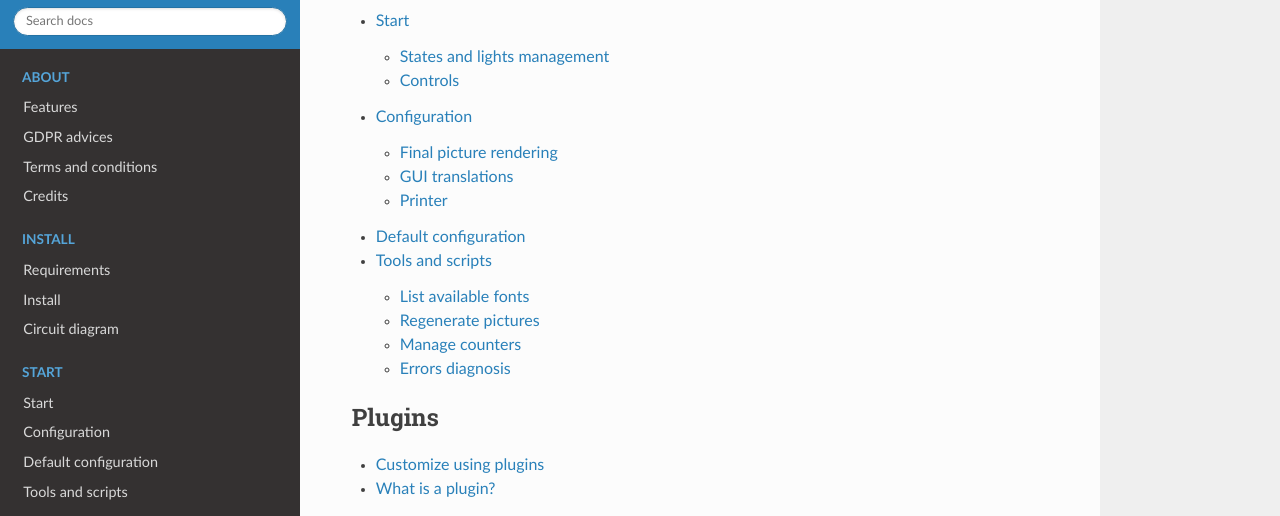
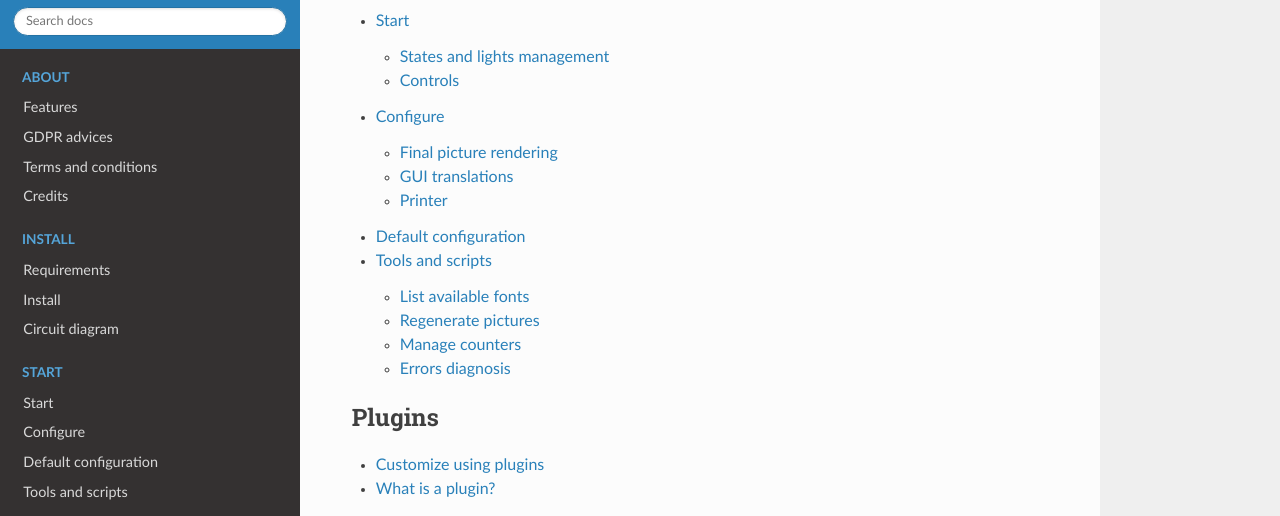
Before and after one commit to pibooth/pibooth, a Sphinx documentation site: the page built from docs/index.rst, in a window 1280 px wide and 900 px high, scrolled down 1485 px. Shown: the part 151-667 px from the top of the window. Built offline with Sphinx 7.4.7 and the Read the Docs theme 2.0.0, drawn with Linux system fonts in a browser that asks for light colours.

```diff
--- a/docs/sources/start.rst
+++ b/docs/sources/start.rst
@@ -55,8 +55,8 @@
 Change option value     LEFT or RIGHT    Button 2              Tap 1 finger
 ======================= ================ ===================== =====================
 
-Configuration
--------------
+Configure
+---------
 
 At the first run, a configuration file is generated in ``~/.config/pibooth/pibooth.cfg``
 by default. This file permits to configure the behavior of the application.
```
Also changed, not shown: docs/images/documentation.png, 1 other file.
